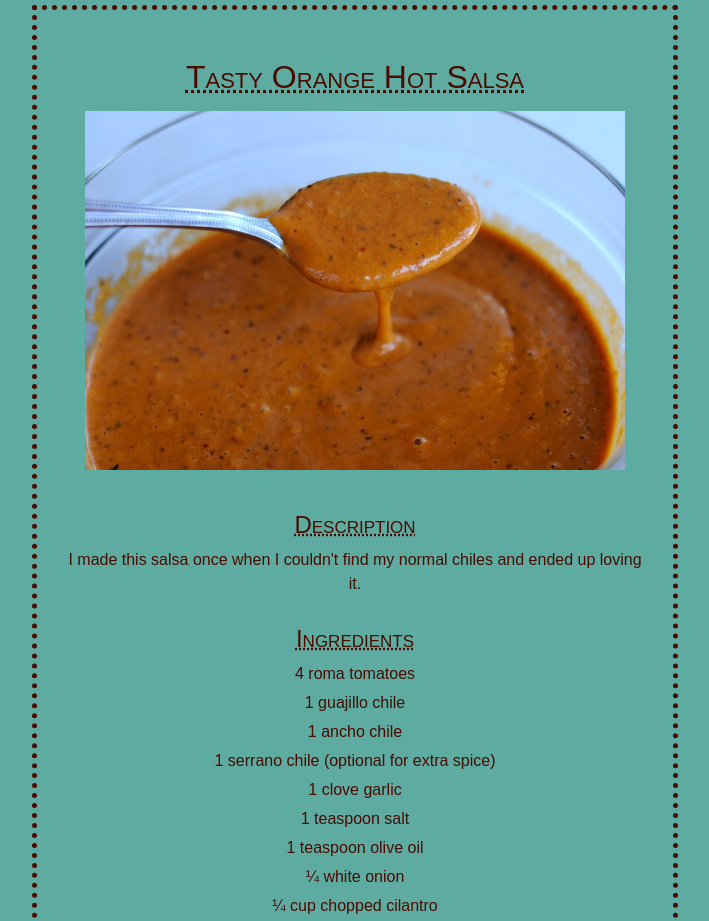
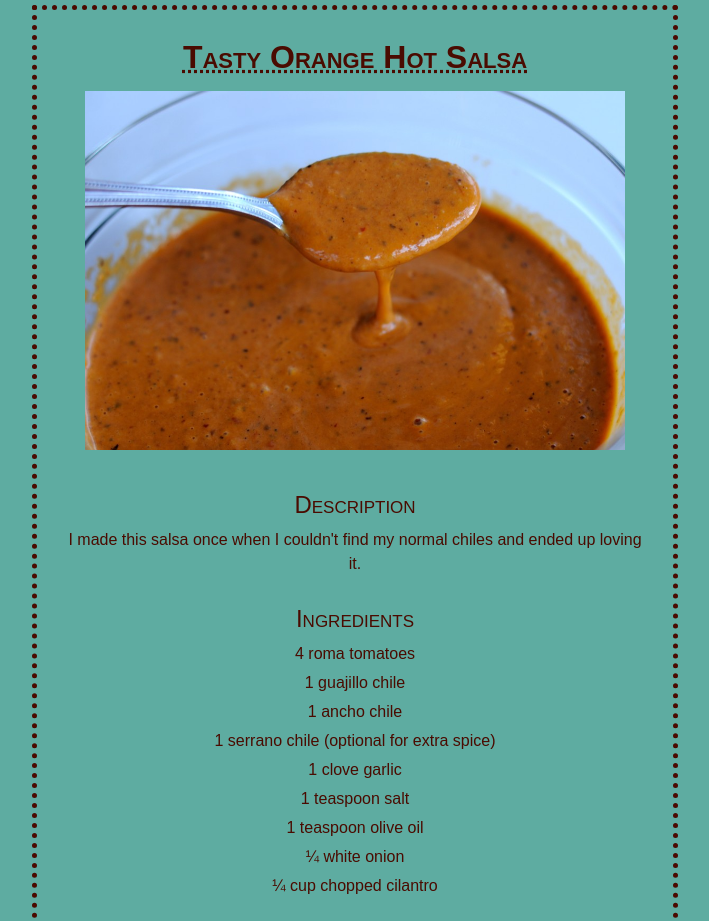
Before and after one commit to blrbb/odin-recipes, a plain HTML site: page recipes/salsa.html in a window 1280 px wide. Shown: the top 921 px of the page, without its empty margins (285-994 px from the left). Drawn offline with Linux system fonts and the light colour scheme.

Commit message:
Made some minor style tweaks

```diff
--- a/style.css
+++ b/style.css
@@ -22,7 +22,14 @@ body > div {
     font-variant: small-caps;
     text-decoration: dotted underline;
     font-weight: 500;
+}
+h1 {
+    font-weight: 550;
+}
+
+h2 {
     margin-top: 25px;
+    text-decoration: none;
 }
 
 a {
```
